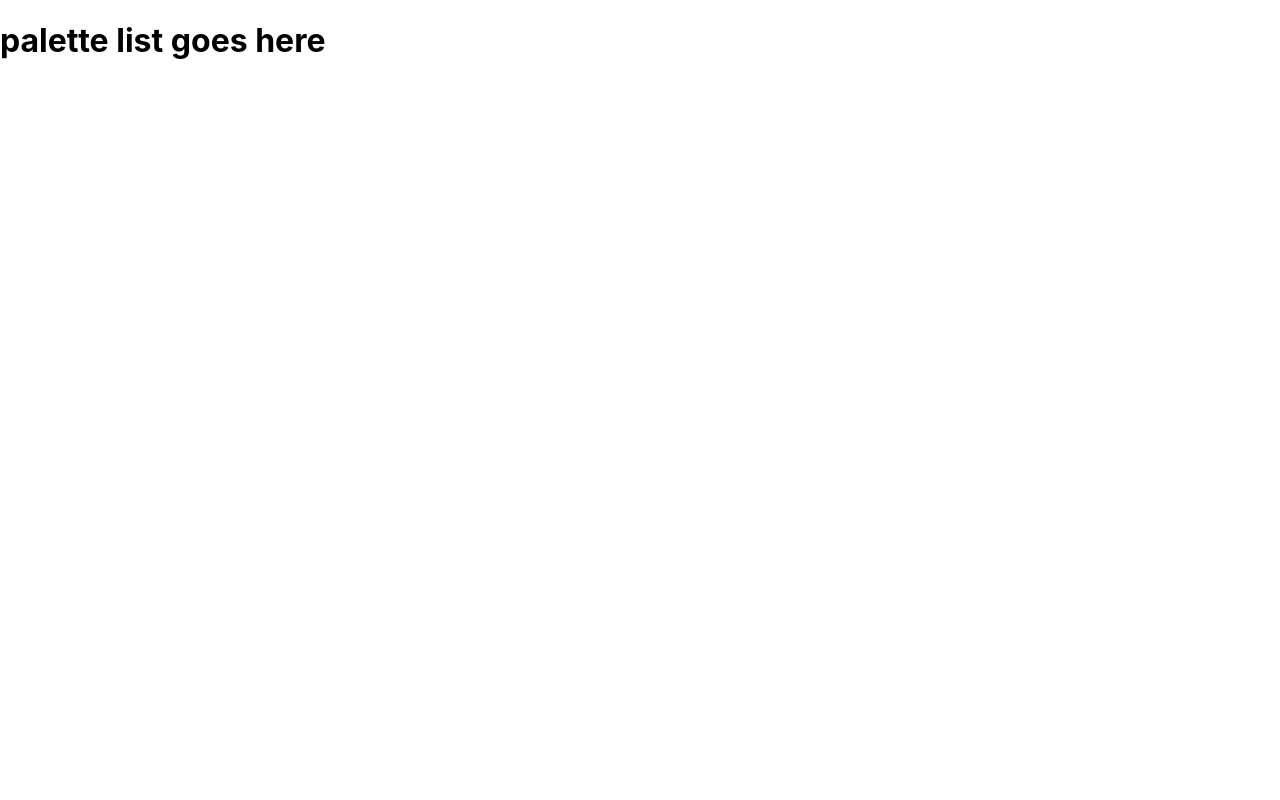
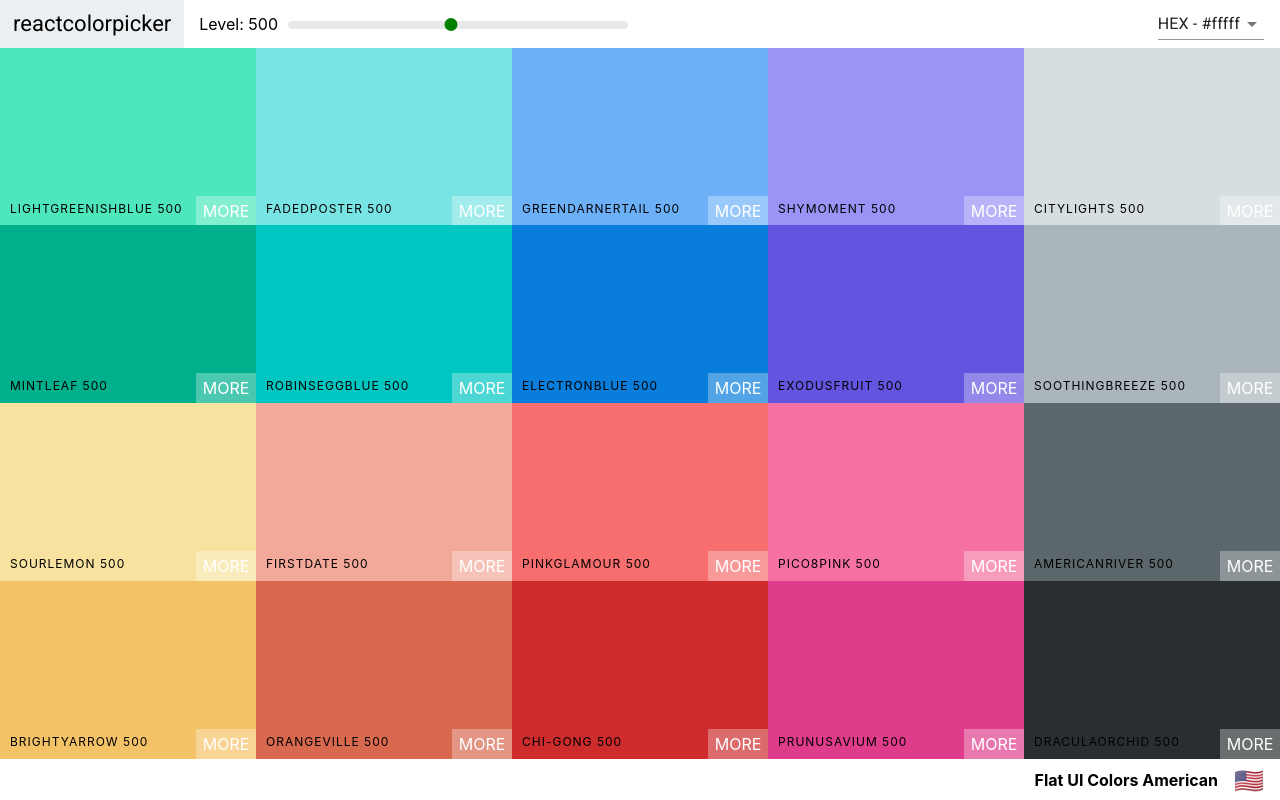
Before and after one commit to christianhubbard/colorboards, a React (Create React App) app: page /palette/flat-ui-colors-american in a window 1280 px wide. Built offline with nearby package versions, Linux system fonts and the light colour scheme.

Commit message:
Fixing palette route

```diff
--- a/src/App.js
+++ b/src/App.js
@@ -5,11 +5,17 @@
 import {generatePalette} from "./colorHelpers"
 
 class App extends Component {
+  findPalette(id){
+    return seedColors.find(function(palette){
+      return palette.id === id
+    });
+  }
+
   render() {
     return (
       <Switch>
         <Route exact path="/" render={() => <h1>palette list goes here</h1>} />
-        <Route exact path='/palette/:id' render={() => <h1>palette list goes here</h1>} />
+        <Route exact path='/palette/:id' render={(routeProps) => <Palette palette={generatePalette(this.findPalette(routeProps.match.params.id))} />} />
       </Switch>
       // <div >
       //   <Palette palette={generatePalette(seedColors[4])}/>
--- a/src/Palette.js
+++ b/src/Palette.js
@@ -32,8 +32,8 @@
                 <Navbar level={level} handleChange={this.changeFormat}changeLevel={this.changeLevel} />
                 <div className='Palette-colors'>{colorBoxes}</div>
                 <footer className='Palette-footer'>
-                {paletteName}
-                <span className='emoji'>{emoji}</span>
+                    {paletteName}
+                    <span className='emoji'>{emoji}</span>
                 </footer>
             </div>
         )
```
Also changed, not shown: 1 other file (tests, documents, lock files or other folders).
